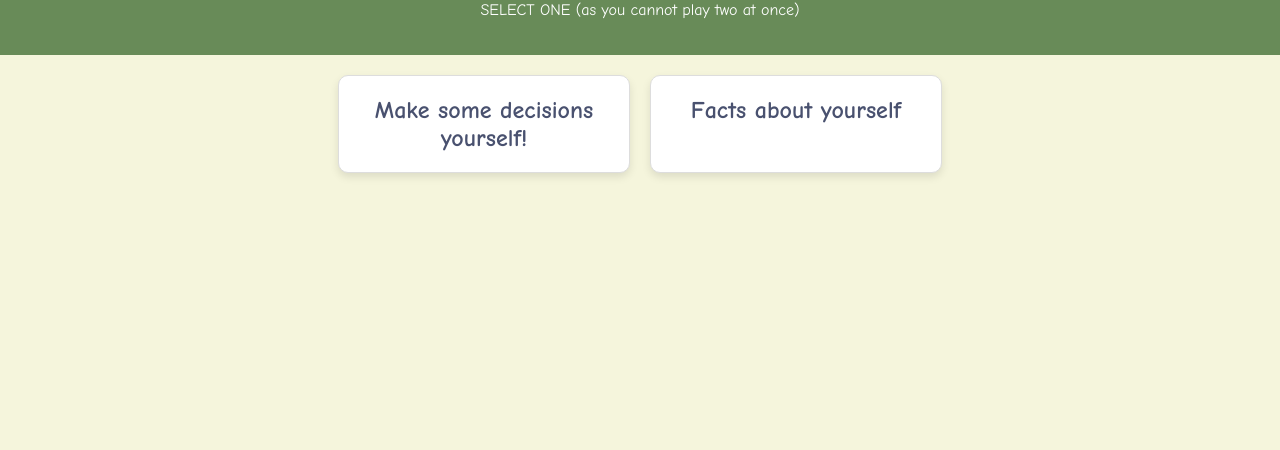
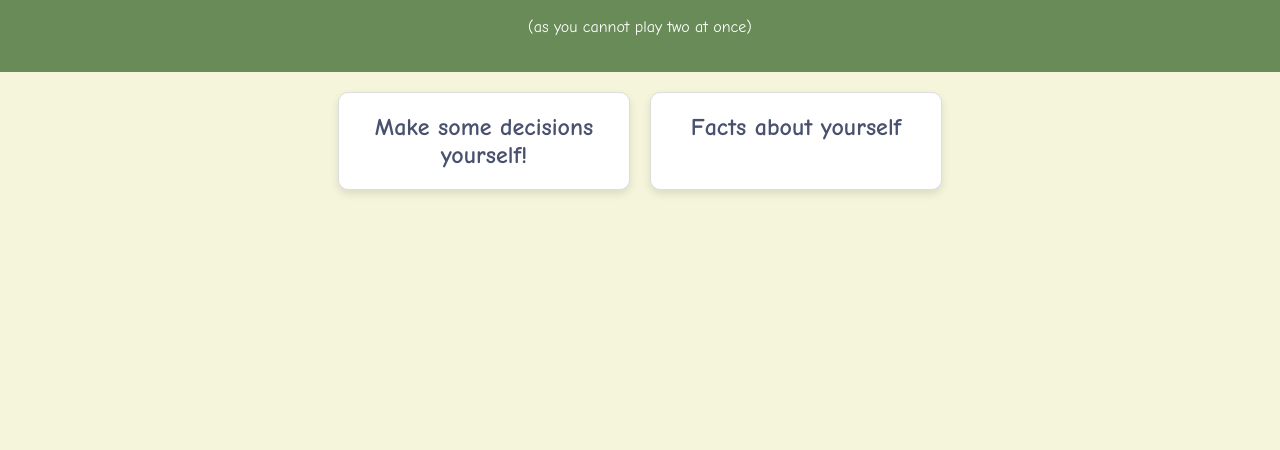
Before and after one commit to JoanaMoon/LittleGames, a plain HTML site: page index.html in a window 1280 px wide. Shown: the part 350-800 px from the top of the page. Drawn offline with Linux system fonts and the light colour scheme.

Commit message:
text index

```diff
--- a/index.html
+++ b/index.html
@@ -10,7 +10,8 @@
     <main>
         <header>
             <h1>Welcome to fun and stupid little games</h1>
-            <p>SELECT ONE (as you cannot play two at once)</p>
+            <p>SELECT ONE</p>
+            <p>(as you cannot play two at once)</p>
         </header>
 
         <div class="game-selection">
```
